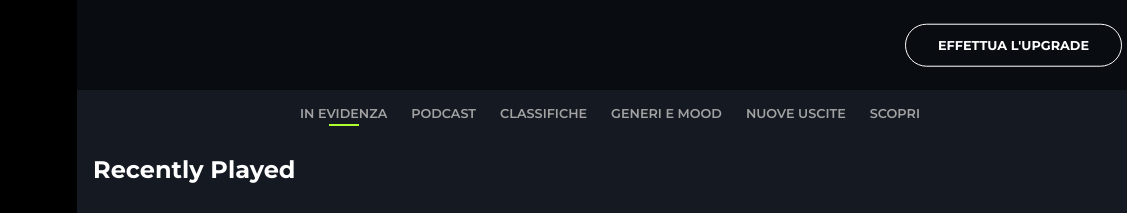
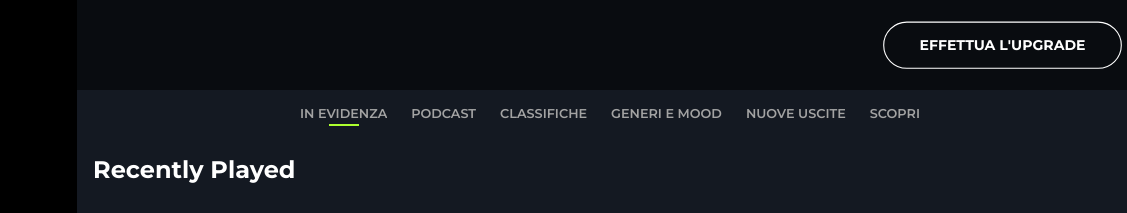
Before and after one commit to AnTosi/html-css-spotifyweb, a plain HTML site: page index.html in a window 1280 px wide. In both pictures the pointer is over the element 1166 px from the left and 45 px from the top of the page. Shown: the top 213 px of the page, 153-1280 px from the left. Drawn offline with Linux system fonts and the light colour scheme.

Commit message:
ingrandimento button upgrade hover

```diff
--- a/style/style.css
+++ b/style/style.css
@@ -331,7 +331,7 @@ div.header {
 
 div.header div.button {
     position: absolute;
-    right: 5px;
+    right: 12px;
     top: 50%;
     transform: translate(0, -50%);
     border-radius: 2rem;
@@ -609,3 +609,11 @@ footer .fa-play-circle:hover {
 footer i:hover {
     cursor: pointer;
 }
+
+div.header div.button:hover {
+    cursor: pointer;
+    position: absolute;
+    right: 1rem;
+    top: 50%;
+    transform: translate(0, -50%) scale(1.1);
+}
```
